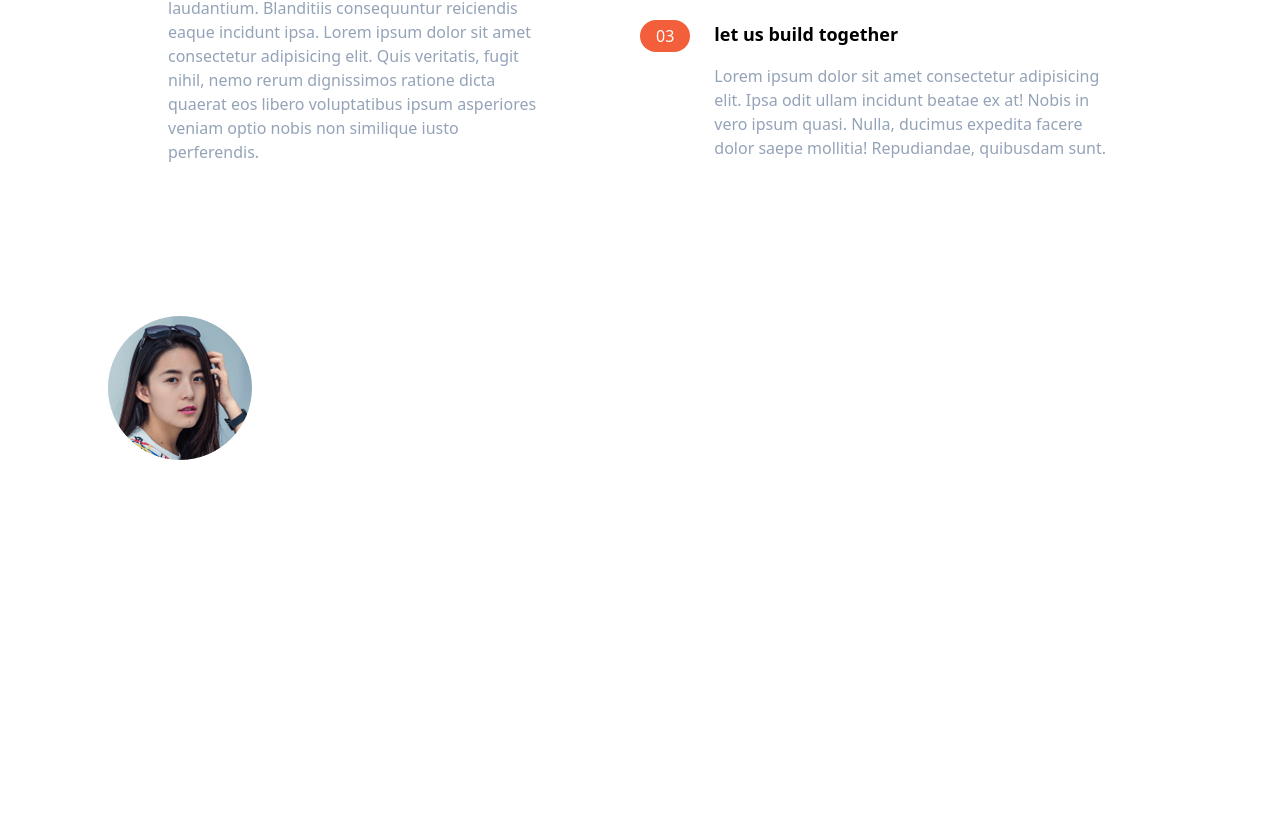
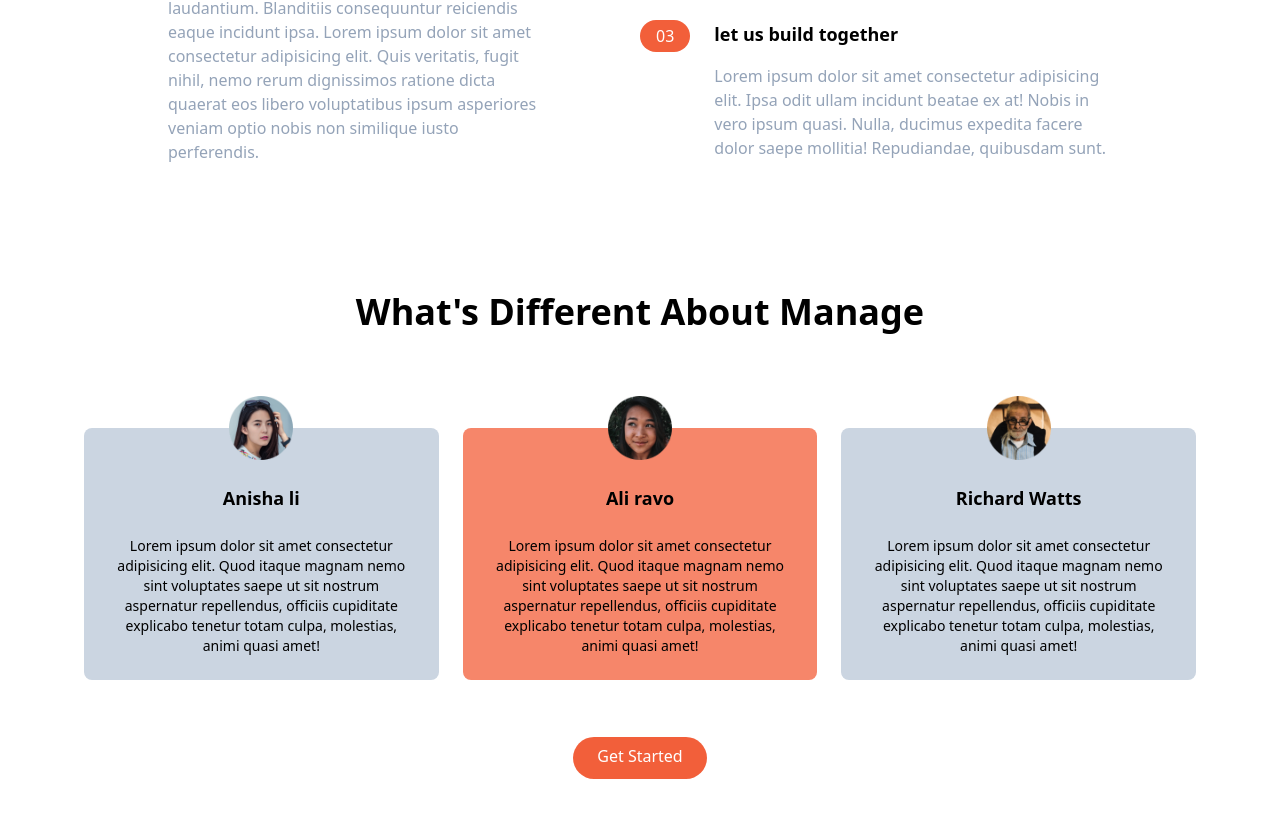
Before and after one commit to Chinwenma/tailwindlandingpage, a website: page index.html in a window 1280 px wide. Shown: the part 963-1781 px from the top of the page. Before the commit the page ends 1495 px from the top, so only its background shows below. Drawn offline with Linux system fonts and the light colour scheme.

Commit message:
testimonials

```diff
--- a/index.html
+++ b/index.html
@@ -120,15 +120,47 @@
             </div>
         </div>
     </section>
+    <!--testimonial-->
     <section id="testimonial">
+        <!--container to heading and test blocks-->
         <div class="max-w-6xl px-5 mx-auto mt-32 text-center">
-            <h2 class="text-4xl font-bold text-center"></h2>
+            <!--heading-->
+            <h2 class="text-4xl font-bold text-center">What's Different About Manage</h2>
+            <!--testimonial container-->
             <div class="flex flex-col mt-24 md:flex-row md:space-x-6">
-                <div class="flex flex-col items-center p-6 space-y-6 rounded-lg bg-veryLightGray md:w-25%">
-                    <img src="img/avatar-anisha.png" alt="" class="w-16-mt-14">
-                    <h5></h5>
-                    <p></p>
+                <!--testimonial1-->
+                <div class=" flex flex-col items-center p-6 space-y-6 rounded-lg bg-slate-300 md:w-1/3">
+                    <img src="img/avatar-anisha.png" alt="" class="w-16 -mt-14">
+                    <h5 class="text-lg font-bold">Anisha li</h5>
+                    <p class="text-sm">
+                        Lorem ipsum dolor sit amet consectetur adipisicing elit. Quod itaque magnam nemo sint voluptates
+                        saepe ut sit nostrum aspernatur repellendus, officiis cupiditate explicabo tenetur totam culpa,
+                        molestias, animi quasi amet!
+                    </p>
                 </div>
+                <div class="hidden flex-col items-center p-6 space-y-6 rounded-lg bg-brightRedLight md:flex md:w-1/3">
+                    <img src="img/avatar-ali.png" alt="" class="w-16 -mt-14">
+                    <h5 class="text-lg font-bold">Ali ravo</h5>
+                    <p class="text-sm">
+                        Lorem ipsum dolor sit amet consectetur adipisicing elit. Quod itaque magnam nemo sint voluptates
+                        saepe ut sit nostrum aspernatur repellendus, officiis cupiditate explicabo tenetur totam culpa,
+                        molestias, animi quasi amet!
+                    </p>
+                </div>
+                <div class=" hidden  flex-col items-center p-6 space-y-6 rounded-lg bg-slate-300 md:flex md:w-1/3">
+                    <img src="img/avatar-richard.png" alt="" class="w-16 -mt-14">
+                    <h5 class="text-lg font-bold">Richard Watts</h5>
+                    <p class="text-sm">
+                        Lorem ipsum dolor sit amet consectetur adipisicing elit. Quod itaque magnam nemo sint voluptates
+                        saepe ut sit nostrum aspernatur repellendus, officiis cupiditate explicabo tenetur totam culpa,
+                        molestias, animi quasi amet!
+                    </p>
+                </div>
+            </div>
+            <div class="my-16">
+                <a href="#"
+                    class="p-3 px-6 pt-2 text-white bg-brightRed rounded-full baseline hover:bg-brightRedLight">Get
+                    Started</a>
             </div>
         </div>
     </section>
```
Also changed, not shown: css/main.css.
